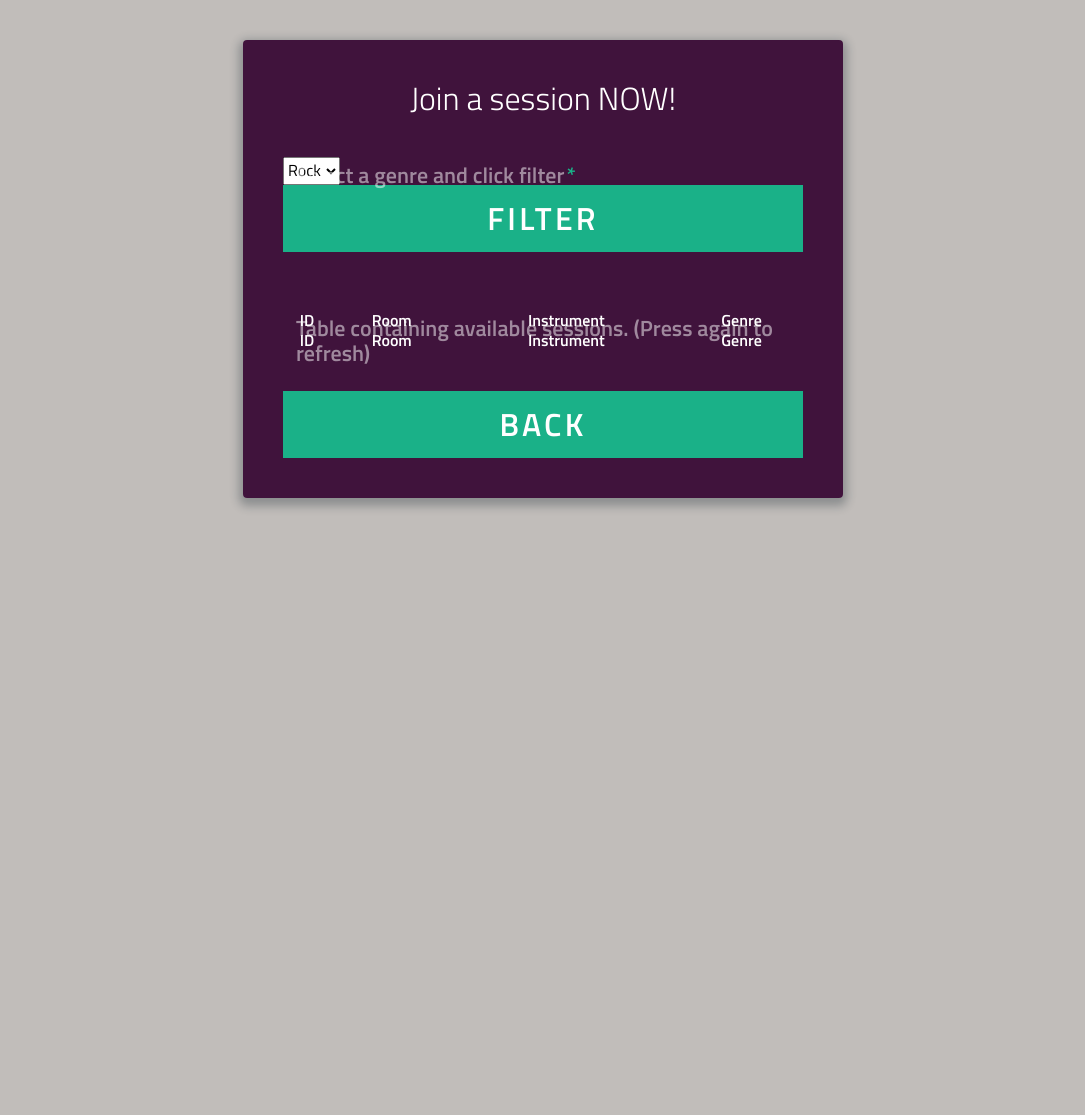
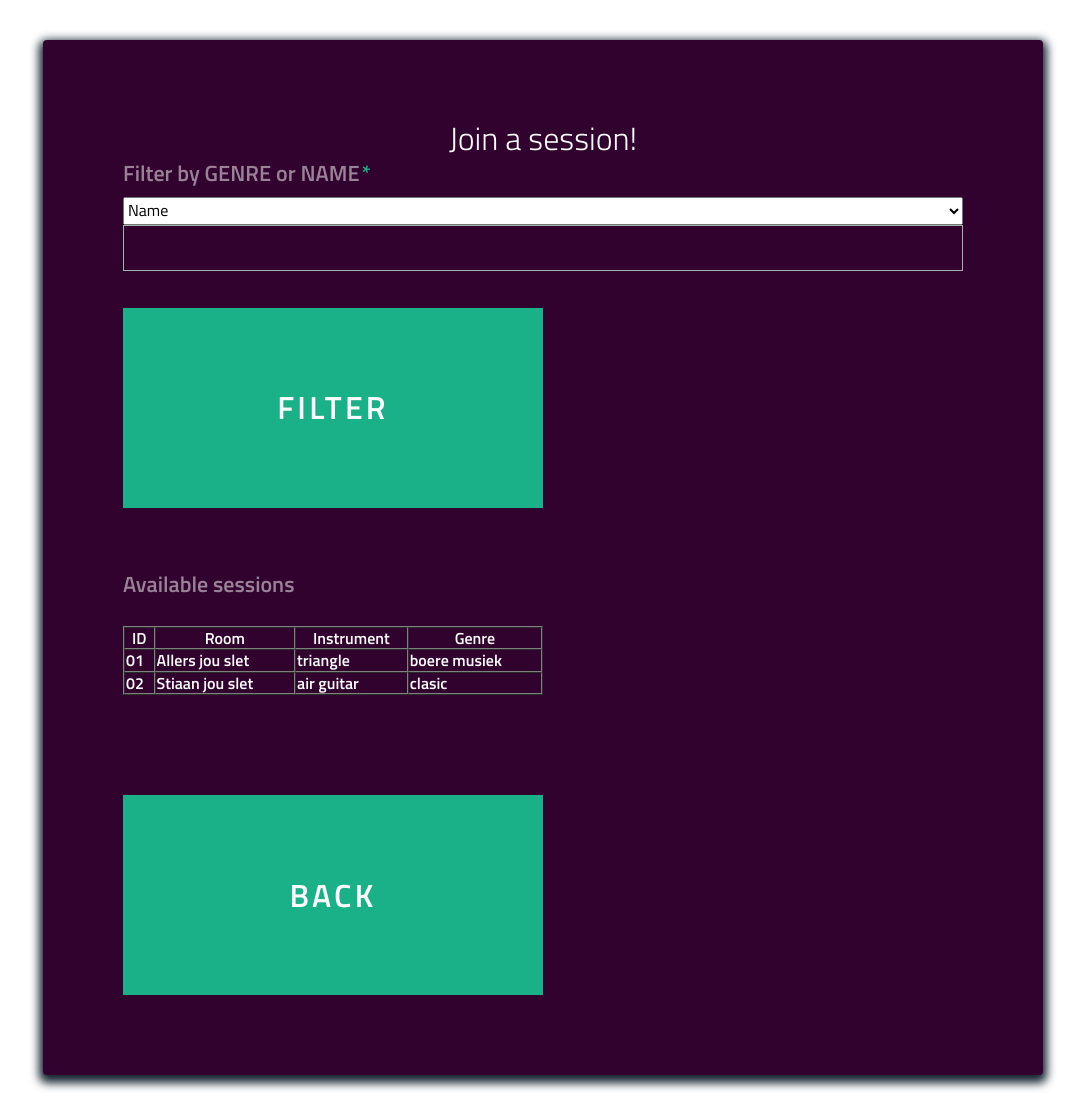
Before and after one commit to Duppie97/ITRW324_Group20_Project, a PHP site: page /join_session.html in a window 1280 px wide. Shown: the whole page, without its empty margins (97-1182 px from the left). Before the commit the page ends 509 px from the top, so only its background shows below. Run offline with PHP 8.4, Linux system fonts and the light colour scheme; lists and menus that the app fills with data are empty; some libraries are stand-ins or nearby versions.

Commit message:
Join session front end complete

```diff
--- a/css/style.css
+++ b/css/style.css
@@ -7,7 +7,7 @@ html {
 }
 
 body {
-  background: #c1bdba;
+
   font-family: 'Titillium Web', sans-serif;
   color: #ffffff;
   font-weight: 1000;
@@ -25,12 +25,12 @@ a:hover {
 }
 
 .form {
-  background: rgba(50, 2, 47, 0.9);
-  padding: 40px;
-  max-width: 600px;
+  background: rgba(50, 2, 47, 1.0);
+  padding: 80px;
+  max-width: 1000px;
   margin: 40px auto;
   border-radius: 4px;
-  box-shadow: 0 4px 10px 4px rgba(19, 35, 47, 0.3);
+  box-shadow: 0 4px 10px 4px rgba(19, 35, 47, 1.0);
 }
 
 .tab-group {
@@ -88,13 +88,15 @@ label {
 	position: absolute;
 	-webkit-transform: translateY(6px);
 	transform: translateY(6px);
-  left: 13px;
+	left: 0px;
 	color: rgba(255, 255, 255, 0.5);
 	-webkit-transition: all 0.25s ease;
 	transition: all 0.25s ease;
 	-webkit-backface-visibility: hidden;
 	pointer-events: none;
 	font-size: 22px;
+	width: 584px;
+	top: -42px;
 }
 
 label .req {
@@ -142,7 +144,8 @@ textarea {
 
 .field-wrap {
 	position: relative;
-  margin-bottom: 40px;
+	margin-bottom: 100px;
+	margin-top: 10px;
 }
 
 .top-row:after {
@@ -162,8 +165,8 @@ textarea {
 .button {
   border: 0;
   outline: none;
-  border-radius: 0;
-  padding: 15px 0;
+  border-radius: 10;
+  padding: 20;
   font-size: 2rem;
   font-weight: 600;
   text-transform: uppercase;
@@ -180,7 +183,8 @@ textarea {
 
 .button-block {
   display: block;
-  width: 100%;
+  width: 50%;
+  height: 200px;
 }
 
 .forgot {
@@ -250,3 +254,56 @@ div.gallery {
 .option-input.radio::after {
   border-radius: 50%;
 }
+
+input[type=checkbox]
+{
+  -webkit-appearance:checkbox;
+}
+
+.squaredFour {
+  width: 20px;
+  position: relative;
+  margin: 20px auto;
+  label {
+    width: 20px;
+    height: 20px;
+    cursor: pointer;
+    position: absolute;
+    top: 0;
+    left: 0;
+    background: #fcfff4;
+    background: linear-gradient(top, #fcfff4 0%, #dfe5d7 40%, #b3bead 100%);
+    border-radius: 4px;
+    box-shadow: inset 0px 1px 1px white, 0px 1px 3px rgba(0,0,0,0.5);
+    &:after {
+      content: '';
+      width: 9px;
+      height: 5px;
+      position: absolute;
+      top: 4px;
+      left: 4px;
+      border: 3px solid #333;
+      border-top: none;
+      border-right: none;
+      background: transparent;
+      opacity: 0;
+      transform: rotate(-45deg);
+    }
+    &:hover::after {
+      opacity: 0.5;
+    }
+  }
+  input[type=checkbox] {
+    visibility: hidden;
+    &:checked + label:after {
+      opacity: 1;
+    }
+  }
+}
+
+.inline {
+   display:inline-block;
+   margin-right:20px;
+   width: 100%;
+
+}
--- a/join_session.html
+++ b/join_session.html
@@ -1,6 +1,19 @@
 <!DOCTYPE html>
 <html >
 <head>
+
+	<style>
+		table tr{
+			cursor: pointer;transition: all.25s ease-in-out;
+		}
+		table tr:hover{background-color:#1ab188;}
+
+		thead tr{
+			cursor: pointer;transition: all.25s ease-in-out;
+		}
+		thead tr:hover{background-color:#32022F;}
+
+	</style>
   <meta charset="utf-8" content="width=device-width, initial-scale=1">
   <title>JoinSession</title>
   <link href='https://fonts.googleapis.com/css?family=Titillium+Web:400,300,600' rel='stylesheet' type='text/css'>
@@ -19,18 +32,23 @@
 <body>
   <div class="form">
         <div id="join">
-          <h1>Join a session NOW!</h1>
+          <h1>Join a session!</h1>
 
           <form action="/" method="post">
           <div class="field-wrap">
             <label>
-              Select a genre and click filter<span class="req">*</span>
+              Filter by GENRE or NAME<span class="req">*</span>
             </label>
-        <Select name="session_type" >
-			<option value="rock">Rock</option>
-			<option value = "jazz">Jazz</option>
-			<option value="punk">Punk</option>
+        <Select name="filter_choice" id="filter_choice" class="inline" >
+			<option value="filter_name">Name</option>
+			<option value = "filter_genre">Genre</option>
+
 		</Select>
+
+		<input type ="text" name=filter_answer id ="filter_answer" class="inline" required>
+		<br>
+		<br>
+		<br>
          <button type="filter" class="button button-block" name='filter' onclick="validate()" value="Filter" onclick="window.location.href='http://www.localhost/t1.html'"/>Filter</button>
           </div>
         </div>
@@ -38,29 +56,63 @@
             <div class="field-wrap">
             <br>
             <label>
-              Table containing available sessions. (Press again to refresh)
+              Available sessions
             </label>
-            <table id="example" class="display" cellspacing="0" width="100%">
+            <table id="table" border ="1" class="display" cellspacing="0" width="50%">
+
+
             <thead>
             	<tr>
-                <th>ID</th>
+	                <th margin = "40">ID</th>
 	                <th>Room</th>
 	                <th>Instrument</th>
 	                <th>Genre</th>
             	</tr>
             </thead>
-        <tfoot>
             <tr>
-                <th>ID</th>
-                <th>Room</th>
-                <th>Instrument</th>
-                <th>Genre</th>
+                <td>01</td>
+                <td>Allers jou slet</td>
+                <td>triangle</td>
+                <td>boere musiek</td>
             </tr>
-        </tfoot>
+
+            <tr>
+                <td>02</td>
+                <td>Stiaan jou slet</td>
+                <td>air guitar</td>
+                <td>clasic</td>
+            </tr>
+
         <tbody>
 
         </tbody>
     </table>
+
+    <script type = "text/javascript">
+
+
+    var tb = document.getElementById('table'),rIndex;
+    var id ;
+    var room;
+    var inst;
+    var gnre;
+
+    for(var i = 1 ; i< table.rows.length;i++)
+    {
+    	tb.rows[i].onclick=function()
+    	{
+    		rIndex = this.rowIndex;
+    		id = this.cells[0].innerHTML;
+    		room = this.cells[1].innerHTML;
+    		inst = this.cells[2].innerHTML;
+    		gnre = this.cells[3].innerHTML;
+    		alert(id);
+    		alert(room);
+    		alert(inst);
+    		alert(gnre);
+    	}
+    }
+    </script>
             </div>
 		<div>
 				<button type="submit" class="button button-block" name='back' value="Back" onclick="window.location.href='http://www.localhost/t1.html'"/>Back</button>
```
Lines whose indentation alone changed are shown as unchanged.
